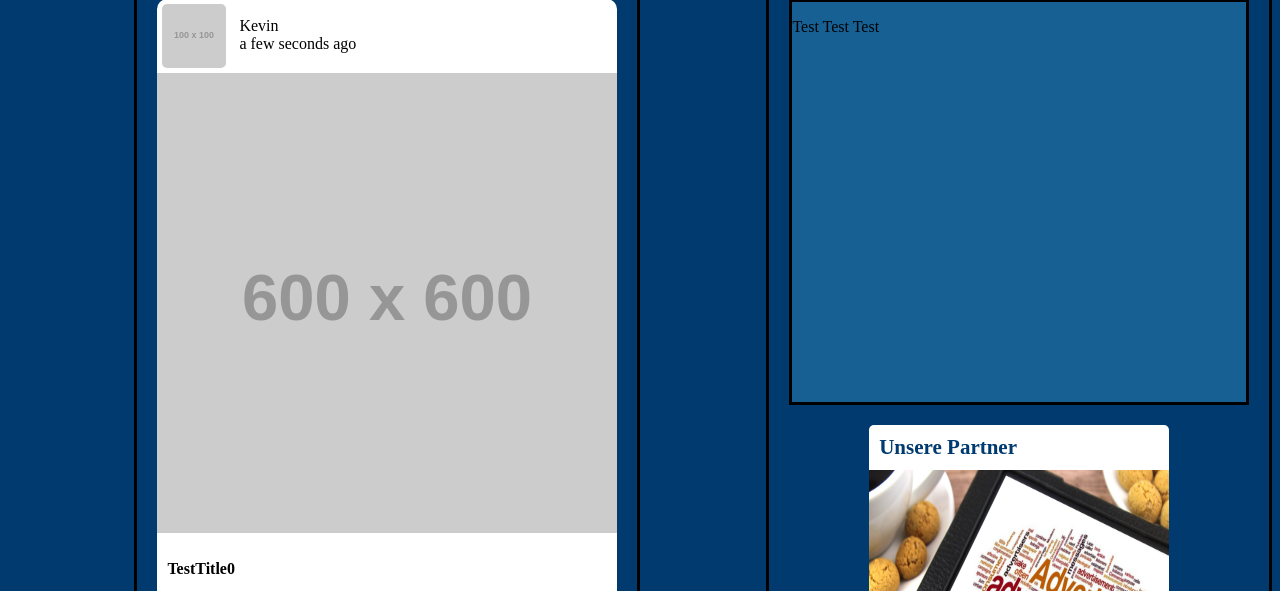
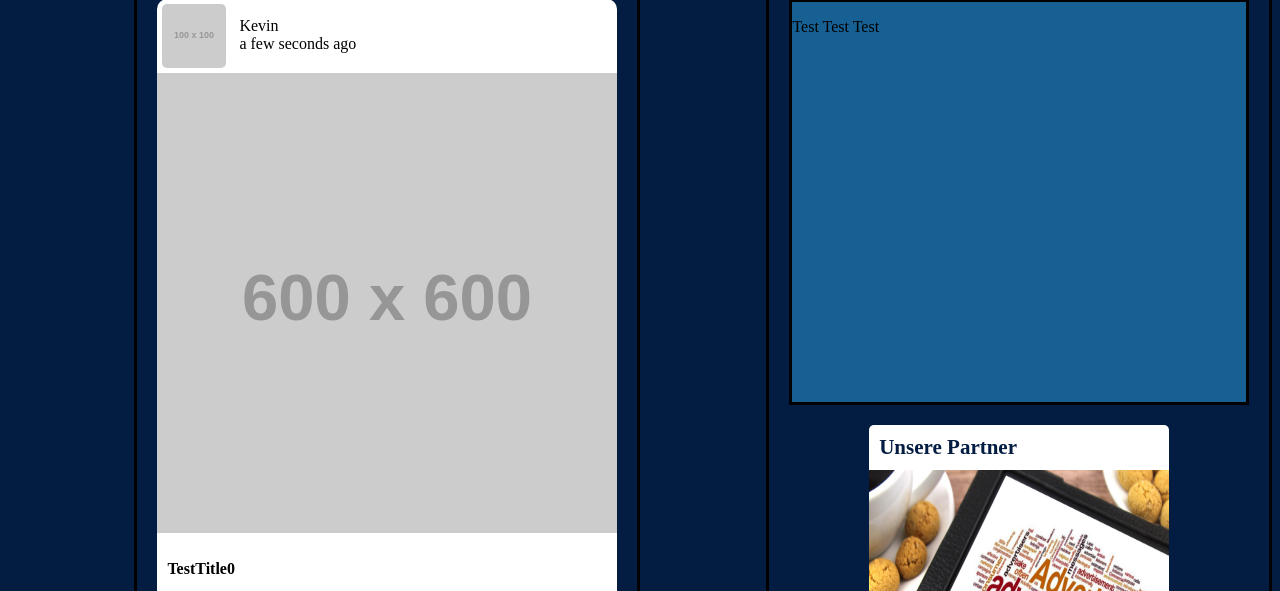
Before and after one commit to kevin2751992/MicrobloggingWebapp, a website: page src/client/index.html in a window 1280 px wide. Shown: the part 131-722 px from the top of the page. Drawn offline with nearby package versions, Linux system fonts and the light colour scheme; files that its build step writes are made by us from their sources; placeholder pictures from the web are drawn by us; files whose address does not match are found by name.

Commit message:
background color changed

```diff
--- a/src/Server/server.js
+++ b/src/Server/server.js
@@ -1,3 +1,4 @@
+
 const express = require('express');
 const server = express();
 // fs = require('fs');
--- a/src/client/styles/main.less
+++ b/src/client/styles/main.less
@@ -1,6 +1,6 @@
 
 //Themes
-@mainthemeBlue: #003a6e;
+@mainthemeBlue: #031c42;
 @mainThemeWhite:#ffffff;
 @mainThemeLightBlue:dodgerblue;
 @blue: #004882;
```
Also changed, not shown: dist/main.css.
